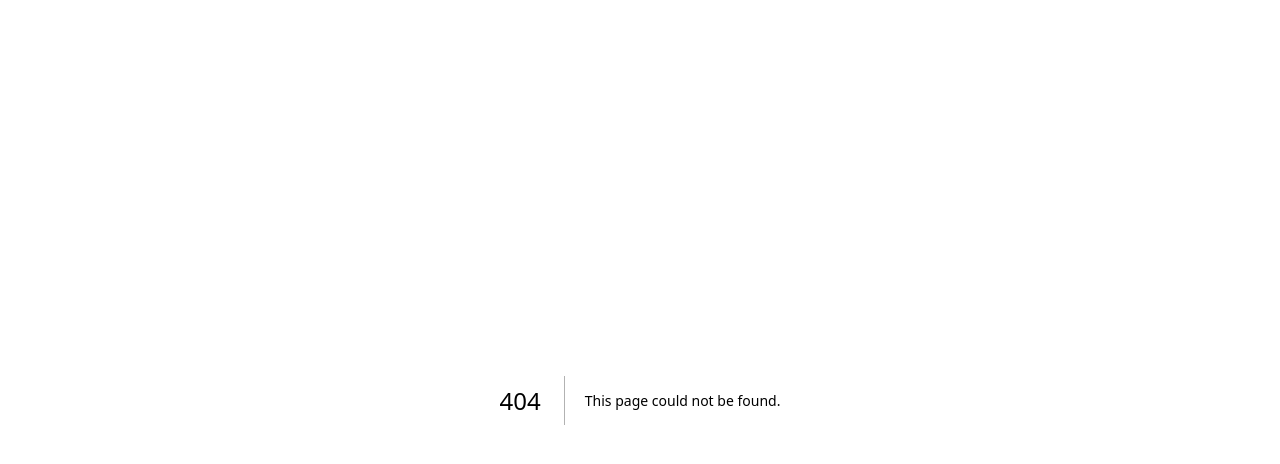
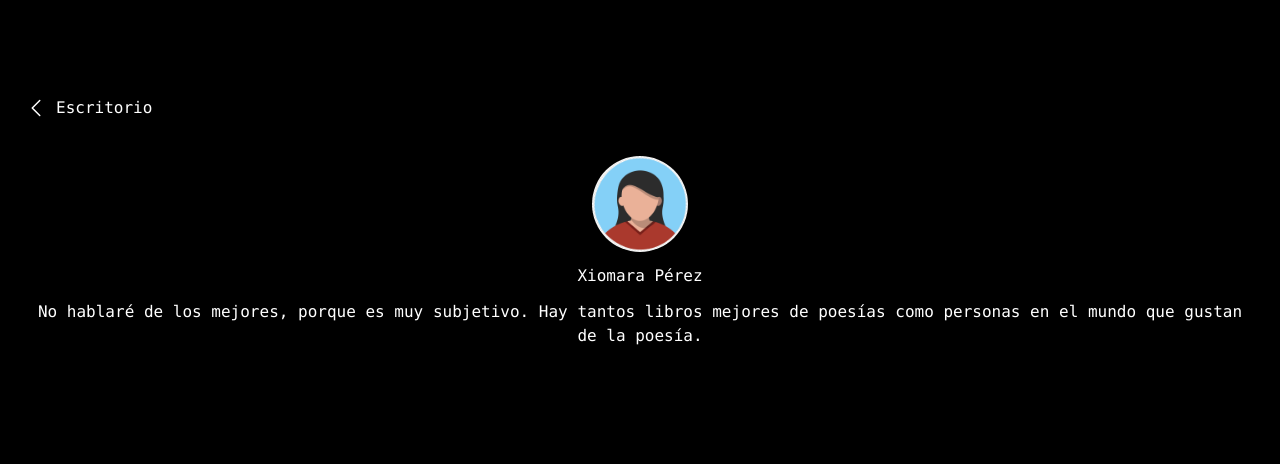
Before and after one commit to victor-duarte/soliddarias, a Next.js app: page /profile in a window 1280 px wide. Before the commit this address had no page. Shown: the top 464 px of the page. Built offline with nearby package versions, Linux system fonts and the light colour scheme.

Commit message:
Add profile page

```diff
--- a/package.json
+++ b/package.json
@@ -13,6 +13,7 @@
     "@types/node": "18.15.3",
     "@types/react": "18.0.28",
     "@types/react-dom": "18.0.11",
+    "classnames": "^2.3.2",
     "eslint": "8.36.0",
     "eslint-config-next": "13.2.4",
     "next": "13.2.4",
--- a/src/app/components/Dashboard.tsx
+++ b/src/app/components/Dashboard.tsx
@@ -10,9 +10,9 @@ import Link from "next/link";
 const Dashboard = () => {
   return (
     <main className={styles.main}>
-      <h1 className="text-3xl font-bold underline">Dashboard</h1>
+      <h1 className="text-3xl font-bold underline">Escritorio</h1>
       <div className="mt-10 flex max-w-sm flex-wrap gap-y-8">
-        <Link href="#" className="flex w-1/2 flex-col items-center">
+        <Link href="/profile" className="flex w-1/2 flex-col items-center">
           <UserCircleIcon className="inline-block h-20 w-20" />
           Perfil
         </Link>
--- /dev/null
+++ b/src/app/components/avatar/Avatar.tsx
@@ -0,0 +1,15 @@
+import classnames from "classnames";
+import Image from "next/image";
+
+type AvatarProps = {
+  className?: string;
+  src: string;
+};
+
+const Avatar = ({ className, src }: AvatarProps) => {
+  const cx = classnames("w-24 rounded-full", className);
+
+  return <Image alt="" className={cx} height="96" src={src} width="96" />;
+};
+
+export default Avatar;
--- /dev/null
+++ b/src/app/profile/page.tsx
@@ -0,0 +1,29 @@
+import styles from "@/app/page.module.css";
+import { ChevronLeftIcon } from "@heroicons/react/24/outline";
+import Link from "next/link";
+import Avatar from "@/app/components/avatar/Avatar";
+
+const user = {
+  avatar: "/assets/misc/avatar.png",
+  description:
+    "No hablaré de los mejores, porque es muy subjetivo. Hay tantos libros mejores de poesías como personas en el mundo que gustan de la poesía.",
+  name: "Xiomara Pérez",
+};
+
+const Profile = () => {
+  return (
+    <main className={styles.main}>
+      <Link href="/" className="mb-6 flex w-full items-center gap-2">
+        <ChevronLeftIcon width="24" height="24" /> Escritorio
+      </Link>
+      <h1 className="sr-only flex w-full items-center gap-2">Perfíl</h1>
+      <div className="w-full text-center">
+        <Avatar className="mx-auto my-3" src={user.avatar} />
+        <p className="my-3">{user.name}</p>
+        <p className="my-3">{user.description}</p>
+      </div>
+    </main>
+  );
+};
+
+export default Profile;
```
Also changed, not shown: public/assets/misc/avatar.png (added), 1 other file (tests, documents, lock files or other folders).
